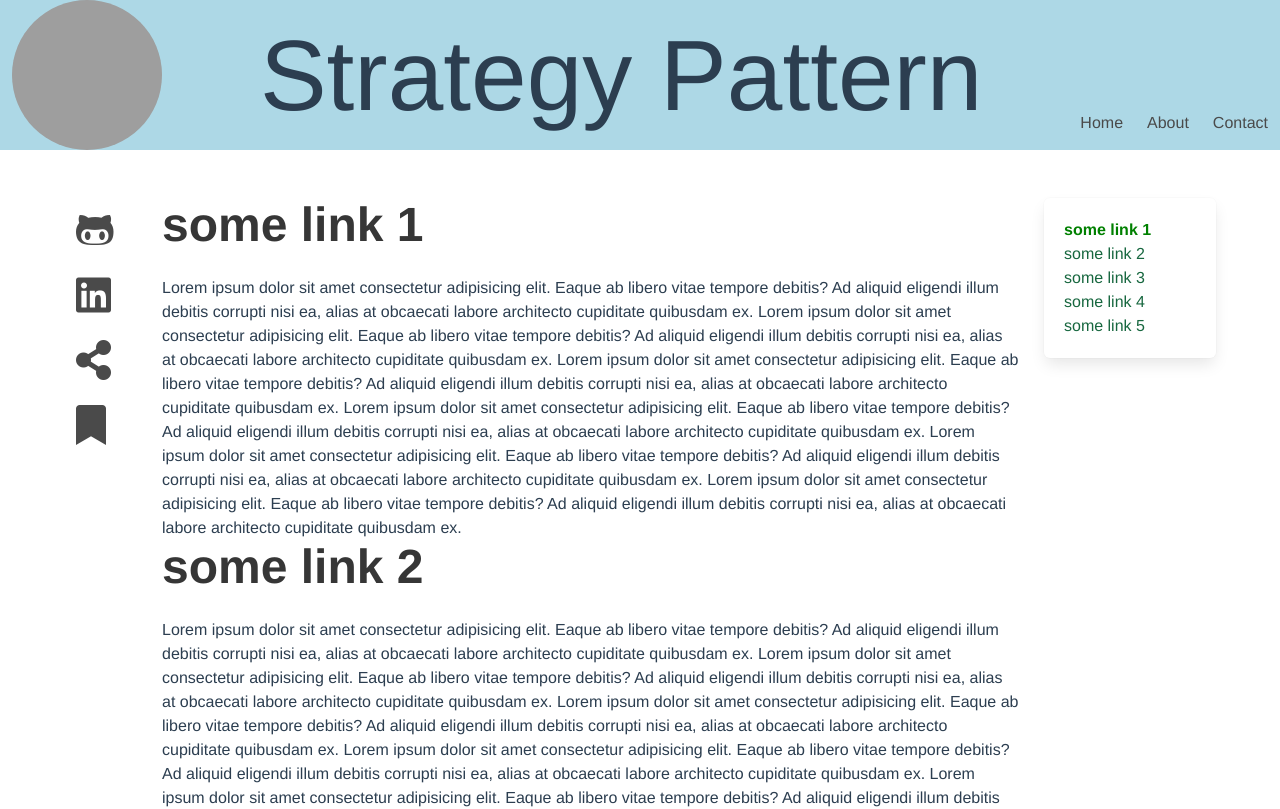
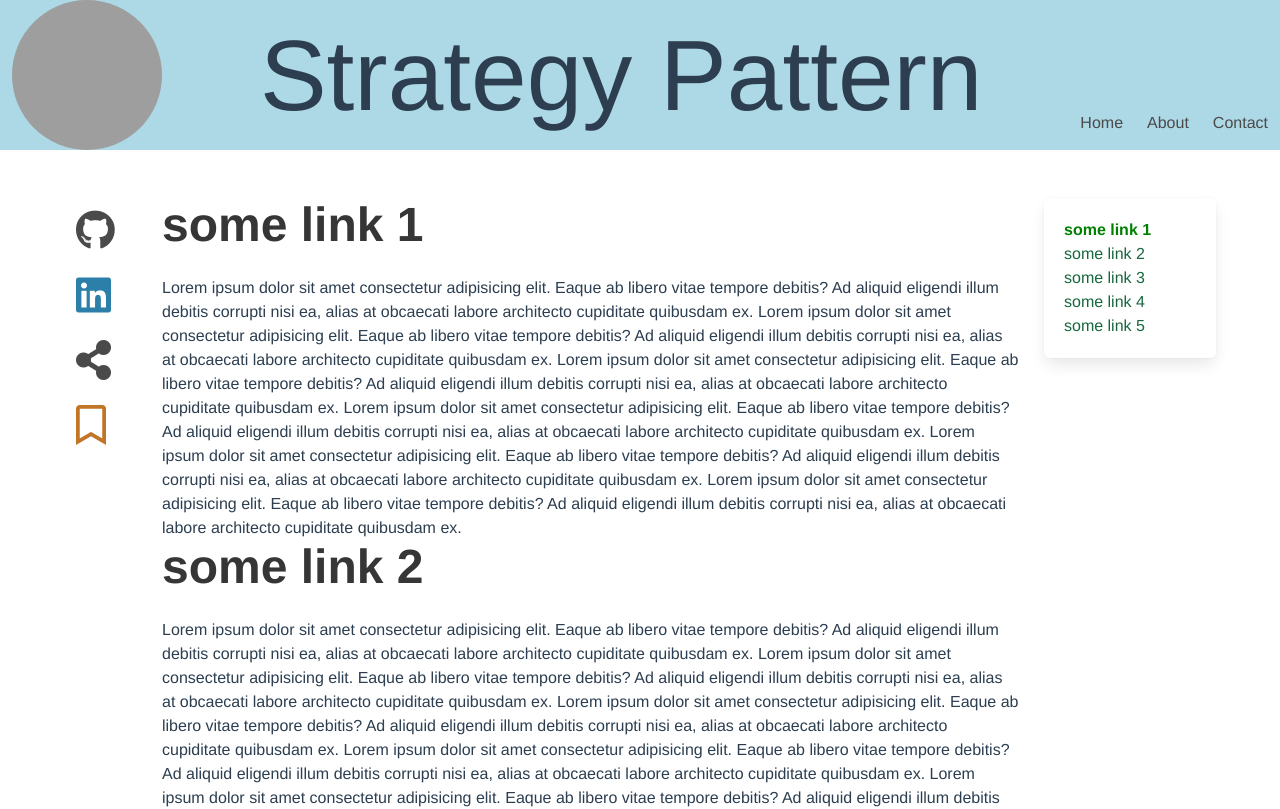
Before and after one commit to ankitprahladsoni/blog-post, a Vue app: page /#/ in a window 1280 px wide. Shown: the top 809 px of the page. Built offline with nearby package versions, Linux system fonts and the light colour scheme; grey boxes are pictures that could not be loaded.

Commit message:
update icons

```diff
--- a/src/components/Article/ArticleButtons.vue
+++ b/src/components/Article/ArticleButtons.vue
@@ -2,10 +2,10 @@
      <section class="sticky" id="article-buttons">
             <div class="tile is-parent is-vertical">
                 <article class="tile is-child">
-                    <p class="subtitle"><i class="fab fa-github-alt fa-2x"></i></p>
-                    <p class="subtitle"><i class="fab fa-linkedin fa-2x"></i></p>
-                    <p class="subtitle"><i class="fas fa-share-alt fa-2x"></i></p>
-                    <p class="subtitle"><i class="fas fa-bookmark fa-2x"></i></p>
+                    <p class="subtitle" ><i id="github" class="fab fa-github fa-2x"></i></p>
+                    <p class="subtitle" ><i id="linkedin" class="fab fa-linkedin fa-2x"></i></p>
+                    <p class="subtitle" ><i id="share" class="fas fa-share-alt fa-2x"></i></p>
+                    <p class="subtitle" ><i id="bookmark" class="far fa-bookmark fa-2x"></i></p>
                 </article>
             </div>
     </section>
@@ -21,7 +21,13 @@ export default Vue.extend({});
   position: sticky;
   top: 100px;
 }
- article{
-     color: green;
- }
+
+#linkedin {
+  color: #2b7fa8;
+}
+
+#bookmark {
+  color: #c17527;
+}
+
 </style>
```
